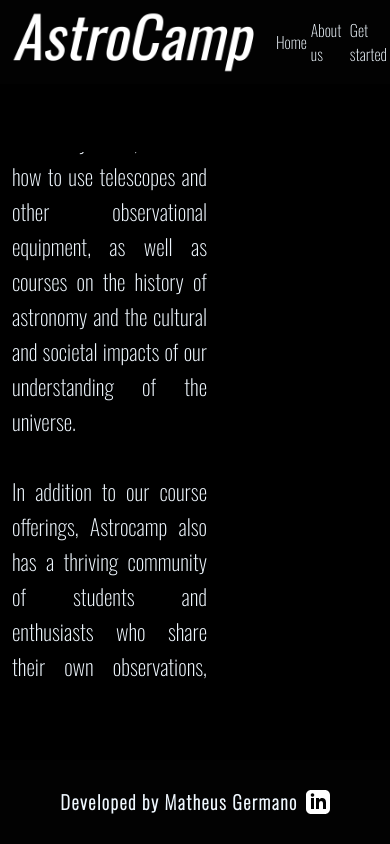
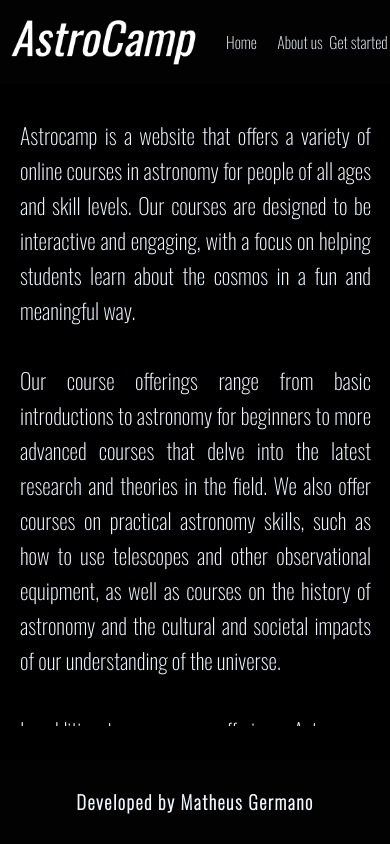
Before and after one commit to mfg25/astrocamp-remake, a website built with webpack: page dist/index.html in a window 390 px wide. Both pictures are taken after a click on the link "About us". Built offline with nearby package versions, Linux system fonts and the light colour scheme.

Commit message:
responsive

```diff
--- a/src/components/aboutUs/aboutUs.css
+++ b/src/components/aboutUs/aboutUs.css
@@ -6,21 +6,22 @@
     display: flex;
     justify-content: space-around;
     align-items: center;
+    overflow: auto;
 }
 #textContainer{
     position: relative;
     right:22%;
-    text-align: justify;
     display: flex;
     align-items: center;
-    line-height: 35px;
     box-sizing: border-box;
     width: 50%;
-    height: 80%;
+    height: 100%;
     font-size: 22px;
     animation-name: slide;
     animation-duration: 1s;
     animation-fill-mode: forwards;
+    overflow: auto;
+    line-break: loose;
 }
 @keyframes slide{
     0%{
@@ -34,6 +35,17 @@
     box-shadow: 5px 5px 5px black;
 }
 #description{
+    height: 100%;
+    overflow: auto;
+
     color: aliceblue;
     font-family: Oswald;
 }
+@media  (max-width: 700px) {
+    #textContainer{
+        right:0%;
+        height: 90%;
+        width: 90%;
+        overflow: auto;
+    }
+  }
--- a/src/components/aboutUs/aboutUs.js
+++ b/src/components/aboutUs/aboutUs.js
@@ -1,28 +1,31 @@
-import './aboutUs.css'
+import "./aboutUs.css";
 
-function contentAboutUs(){
-    let mainContainer = document.createElement('main')
-    mainContainer.id = 'contentAboutUs'
+function contentAboutUs() {
+  let mainContainer = document.createElement("main");
+  mainContainer.id = "contentAboutUs";
 
-    let textContainer = document.createElement('div')
-    textContainer.id = 'textContainer'
+  let textContainer = document.createElement("div");
+  textContainer.id = "textContainer";
 
-    let description = document.createElement('p')
-    description.id = 'description'
-    description.innerText = `Astrocamp is a website that offers a variety of online courses in astronomy for people of all ages and skill levels. Our courses are designed to be interactive and engaging, with a focus on helping students learn about the cosmos in a fun and meaningful way.
+  let description = document.createElement("p");
+  description.id = "description";
+  description.innerText = `Astrocamp is a website that offers a variety of online courses in astronomy for people of all ages and skill levels. Our courses are designed to be interactive and engaging, with a focus on helping students learn about the cosmos in a fun and meaningful way.
 
     Our course offerings range from basic introductions to astronomy for beginners to more advanced courses that delve into the latest research and theories in the field. We also offer courses on practical astronomy skills, such as how to use telescopes and other observational equipment, as well as courses on the history of astronomy and the cultural and societal impacts of our understanding of the universe.
 
     In addition to our course offerings, Astrocamp also has a thriving community of students and enthusiasts who share their own observations, photos, and experiences with astronomy. Our forums and chatrooms provide a place for students to connect with others who share their passion for the stars, and our social media pages keep students up to date on the latest news and developments in the world of astronomy.
 
-    Whether you're a beginner looking to learn about the basics of astronomy or a seasoned enthusiast looking to deepen your understanding of the cosmos, Astrocamp has something for everyone.`
+    Whether you're a beginner looking to learn about the basics of astronomy or a seasoned enthusiast looking to deepen your understanding of the cosmos, Astrocamp has something for everyone.
 
-    textContainer.appendChild(description)
+    Astrocamp's courses are designed by experienced astronomers and educators who are passionate about sharing their knowledge and love of astronomy with others. The courses are presented in a user-friendly, interactive format that combines text, images, videos, and animations to create an engaging learning experience.
 
-    mainContainer.appendChild(textContainer)
+    In addition to these courses, Astrocamp also offers workshops, webinars, and other special events throughout the year. These events provide opportunities for students to interact with astronomers and other experts in the field, ask questions, and deepen their understanding of astronomy.`;
 
+  textContainer.appendChild(description);
 
-    return mainContainer
+  mainContainer.appendChild(textContainer);
+
+  return mainContainer;
 }
 
-export default contentAboutUs
+export default contentAboutUs;
--- a/src/components/footer/footer.css
+++ b/src/components/footer/footer.css
@@ -12,8 +12,3 @@ footer{
     font-family: Oswald;
     margin: 4px;
 }
-#svg{
-    display: flex;
-    justify-content: center;
-    margin: 4px;
-}
--- a/src/components/footer/footer.js
+++ b/src/components/footer/footer.js
@@ -1,21 +1,15 @@
-import './footer.css';
+import "./footer.css";
 
-function footer(){
-    const foot = document.createElement('footer')
-    foot.id = 'footer'
+function footer() {
+  const foot = document.createElement("footer");
+  foot.id = "footer";
 
-    const text = document.createElement('h3')
-    text.innerText = 'Developed by Matheus Germano'
-    text.id = 'text'
-    foot.appendChild(text)
-    const svg = document.createElement('div')
-    svg.innerHTML = '<svg xmlns="http://www.w3.org/2000/svg" fill= "white" width="24" height="24" viewBox="0 0 24 24"><path d="M19 0h-14c-2.761 0-5 2.239-5 5v14c0 2.761 2.239 5 5 5h14c2.762 0 5-2.239 5-5v-14c0-2.761-2.238-5-5-5zm-11 19h-3v-11h3v11zm-1.5-12.268c-.966 0-1.75-.79-1.75-1.764s.784-1.764 1.75-1.764 1.75.79 1.75 1.764-.783 1.764-1.75 1.764zm13.5 12.268h-3v-5.604c0-3.368-4-3.113-4 0v5.604h-3v-11h3v1.765c1.396-2.586 7-2.777 7 2.476v6.759z"/></svg>'
-    svg.id = 'svg'
-    foot.appendChild(svg)
+  const text = document.createElement("h3");
+  text.innerText = "Developed by Matheus Germano";
+  text.id = "text";
+  foot.appendChild(text);
 
-
-
-    return foot;
+  return foot;
 }
 
-export default footer
+export default footer;
--- a/src/components/getStarted/getStarted.css
+++ b/src/components/getStarted/getStarted.css
@@ -12,9 +12,10 @@
     position: relative;
     left:20%;
     background-color: aliceblue;
-    padding: 25px 50px 50px 50px ;
-    width: min-content;
+    padding: 25px;
+   justify-content: center;
     display: flex;
+    align-items: center;
     border-radius: 5px;
     animation-name: nslide;
     animation-fill-mode: forwards;
@@ -57,3 +58,17 @@ button:hover{
         left: 23%;
     }
 }
+@media  (max-width: 800px) {
+
+   #forms-container{
+    width: 60%;
+    left:0%;
+
+   }
+   input{
+    padding: 2px;
+    width: 100%;
+    margin: 0px 0px 15px 0px;
+    border: 2px solid rgb(179, 184, 189);
+}
+  }
--- a/src/components/header.css
+++ b/src/components/header.css
@@ -36,3 +36,18 @@ header{
     color:black;
     background: aliceblue;
 }
+
+@media  (max-width: 640px) {
+
+  #header-img{
+    left: 150px;
+    height: 65px;
+    cursor: pointer;
+}
+.nav-links {
+  display: flex;
+  justify-content: space-around;
+  width: 45%;
+  height: 100%;
+}
+}
--- a/src/components/mainPage/video-container.css
+++ b/src/components/mainPage/video-container.css
@@ -39,3 +39,10 @@
          opacity: 0;
      }
  }
+ @media  (max-width: 640px) {
+    #introduction{
+        width: 90%;
+        font-size: 25px;
+    }
+
+}
--- a/src/components/mainPage/video-container.js
+++ b/src/components/mainPage/video-container.js
@@ -1,26 +1,25 @@
-import './video-container.css';
-import Video from './background.gif';
+import "./video-container.css";
+import Video from "./background.gif";
 
-function backgroundVideo(){
+function backgroundVideo() {
+  let divContainer = document.createElement("div");
+  divContainer.id = "video-container";
 
-    let divContainer = document.createElement('div')
-    divContainer.id = 'video-container'
+  let backgroundVideo = document.createElement("img");
+  backgroundVideo.src = Video;
+  backgroundVideo.id = "gif";
 
-    let backgroundVideo = document.createElement('img')
-    backgroundVideo.src = Video
-    backgroundVideo.id = 'gif'
-
-    let introductionText = document.createElement('h1')
-    introductionText.id = 'introduction'
-    introductionText.innerText = `Take free online classes and courses in astronomy to build your
+  let introductionText = document.createElement("h1");
+  introductionText.id = "introduction";
+  introductionText.innerText = `Take free online classes and courses in astronomy to build your
     science skills. Explore astronomy, astrophysics and other popular
     subjects with courses from top universities and institutions around
-    the world.`
+    the world.`;
 
-    divContainer.appendChild(backgroundVideo)
-    divContainer.appendChild(introductionText)
+  divContainer.appendChild(backgroundVideo);
+  divContainer.appendChild(introductionText);
 
-    return divContainer
+  return divContainer;
 }
 
-export default backgroundVideo
+export default backgroundVideo;
```
